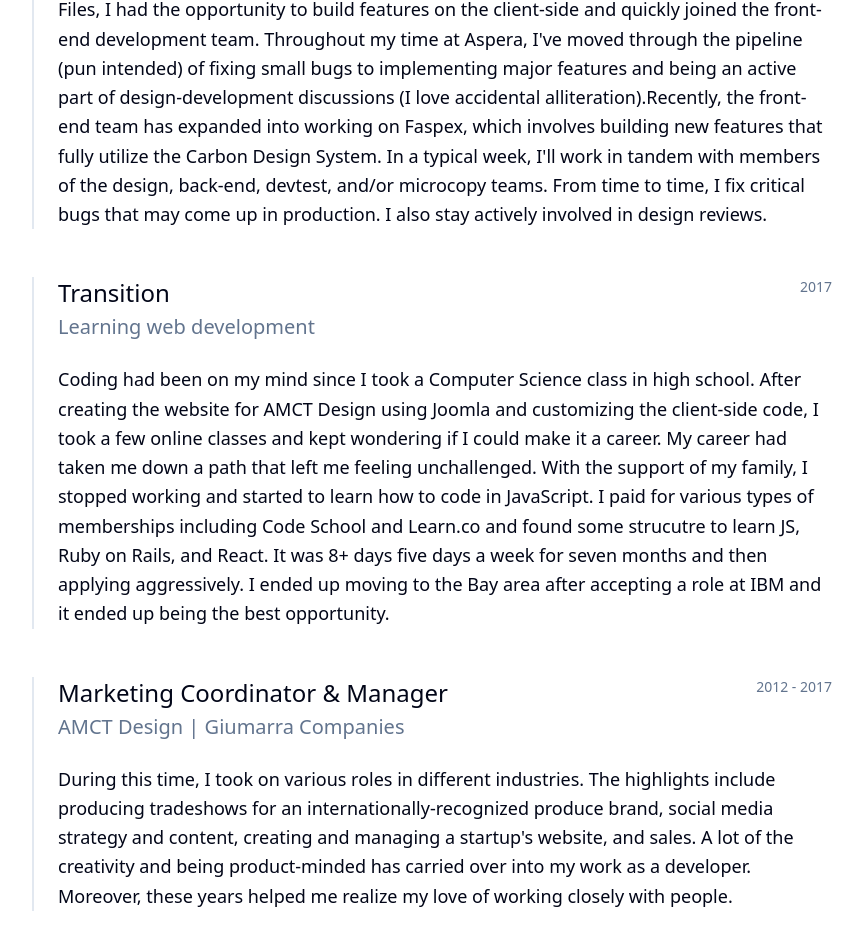
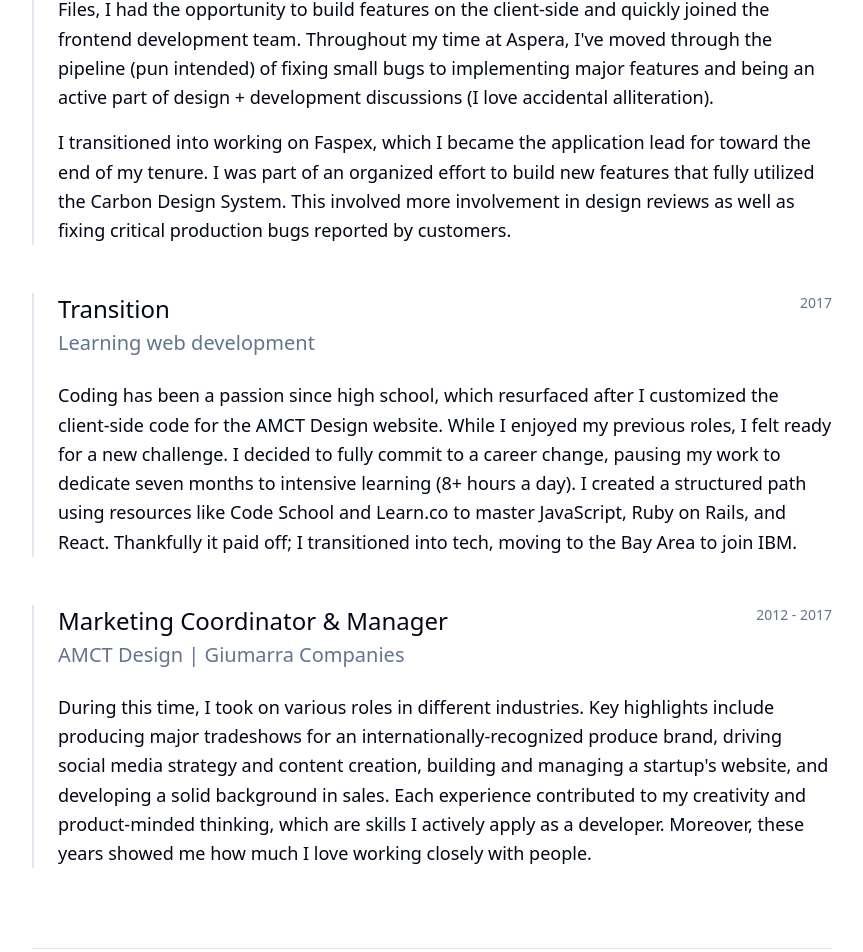
Before and after one commit to zeniavilla/zenia-villa-web, a React (Vite) app: page /resume in a window 1280 px wide. Shown: the part 1777-2729 px from the top of the page, without its empty margins (208-1071 px from the left). Built offline with nearby package versions, Linux system fonts and the light colour scheme.

Commit message:
Resume page changes

```diff
--- a/index.html
+++ b/index.html
@@ -3,7 +3,7 @@
   <head>
     <meta charset="UTF-8" />
     <meta name="description" content="The portfolio of Zenia Villa, a Frontend Product Engineer based in the San Francisco Bay Area.">
-    <meta name="keywords" content="zenia, villa, zenia villa, web design, illustration, front-end, front end, frontend, ui, ux, design, developer, full stack, product, engineer">
+    <meta name="keywords" content="zenia, villa, zenia villa, web design, illustration, frontend, front end, frontend, ui, ux, design, developer, full stack, product, engineer">
     <meta name="viewport" content="width=device-width, initial-scale=1.0" />
     <link rel="icon" href="/favicon.ico" />
     <title>Zenia Villa | Frontend Product Engineer</title>
--- a/src/pages/resume/resume.tsx
+++ b/src/pages/resume/resume.tsx
@@ -56,8 +56,8 @@ const EXPERIENCE_DATA: ExperienceData[] = [
     title: 'Software Engineer',
     company: 'IBM Aspera',
     body: [
-      "I joined the IBM Aspera team as it was in the beginning stages of Aspera on Cloud (AoC), a SaaS file transfer application. After doing some server-side work for web apps Faspex and Files, I had the opportunity to build features on the client-side and quickly joined the front-end development team. Throughout my time at Aspera, I've moved through the pipeline (pun intended) of fixing small bugs to implementing major features and being an active part of design-development discussions (I love accidental alliteration).",
-      "Recently, the front-end team has expanded into working on Faspex, which involves building new features that fully utilize the Carbon Design System. In a typical week, I'll work in tandem with members of the design, back-end, devtest, and/or microcopy teams. From time to time, I fix critical bugs that may come up in production. I also stay actively involved in design reviews."
+      "I joined the IBM Aspera team as it was in the beginning stages of Aspera on Cloud (AoC), a SaaS file transfer application. After doing some server-side work for web apps Faspex and Files, I had the opportunity to build features on the client-side and quickly joined the frontend development team. Throughout my time at Aspera, I've moved through the pipeline (pun intended) of fixing small bugs to implementing major features and being an active part of design + development discussions (I love accidental alliteration).",
+      "I transitioned into working on Faspex, which I became the application lead for toward the end of my tenure. I was part of an organized effort to build new features that fully utilized the Carbon Design System. This involved more involvement in design reviews as well as fixing critical production bugs reported by customers."
     ],
   },
   {
@@ -66,7 +66,7 @@ const EXPERIENCE_DATA: ExperienceData[] = [
     title: 'Transition',
     company: 'Learning web development',
     body: [
-      "Coding had been on my mind since I took a Computer Science class in high school. After creating the website for AMCT Design using Joomla and customizing the client-side code, I took a few online classes and kept wondering if I could make it a career. My career had taken me down a path that left me feeling unchallenged. With the support of my family, I stopped working and started to learn how to code in JavaScript. I paid for various types of memberships including Code School and Learn.co and found some strucutre to learn JS, Ruby on Rails, and React. It was 8+ days five days a week for seven months and then applying aggressively. I ended up moving to the Bay area after accepting a role at IBM and it ended up being the best opportunity."
+      "Coding has been a passion since high school, which resurfaced after I customized the client-side code for the AMCT Design website. While I enjoyed my previous roles, I felt ready for a new challenge. I decided to fully commit to a career change, pausing my work to dedicate seven months to intensive learning (8+ hours a day). I created a structured path using resources like Code School and Learn.co to master JavaScript, Ruby on Rails, and React. Thankfully it paid off; I transitioned into tech, moving to the Bay Area to join IBM."
     ],
   },
   {
@@ -75,7 +75,7 @@ const EXPERIENCE_DATA: ExperienceData[] = [
     title: 'Marketing Coordinator & Manager',
     company: 'AMCT Design | Giumarra Companies',
     body: [
-      "During this time, I took on various roles in different industries. The highlights include producing tradeshows for an internationally-recognized produce brand, social media strategy and content, creating and managing a startup's website, and sales. A lot of the creativity and being product-minded has carried over into my work as a developer. Moreover, these years helped me realize my love of working closely with people."
+      "During this time, I took on various roles in different industries. Key highlights include producing major tradeshows for an internationally-recognized produce brand, driving social media strategy and content creation, building and managing a startup's website, and developing a solid background in sales. Each experience contributed to my creativity and product-minded thinking, which are skills I actively apply as a developer. Moreover, these years showed me how much I love working closely with people."
     ],
   },
 ];
@@ -137,7 +137,11 @@ function Experience() {
                     {item.timeframe}
                   </span>
                 </div>
-                <p className="text-foreground font-light text-lg leading-relaxed">{item.body}</p>
+                {
+                  item.body.map((para, i) => (
+                    <p className="text-foreground font-light text-lg leading-relaxed" key={`paragraph-${i}`}>{para}</p>
+                  ))
+                }
               </div>
             ))
           }
```
